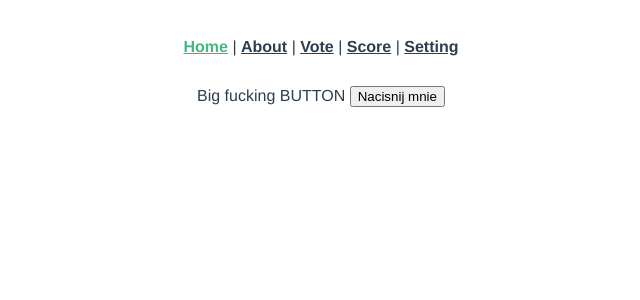
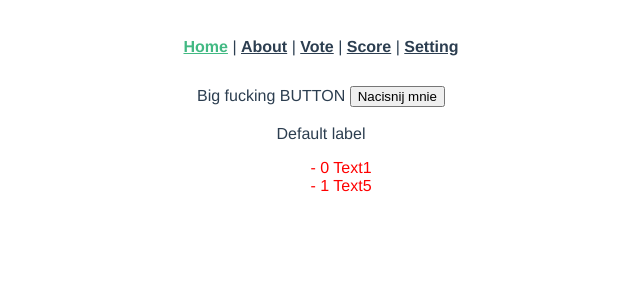
Before and after one commit to toper/DevMeetingVueEx, a Vue app in the folder VueAdvance/: page /#/ in a window 1280 px wide. Shown: the top 300 px of the page, without its empty margins (319-959 px from the left). Built offline with nearby package versions, Linux system fonts and the light colour scheme.

Commit message:
[#3.2] Add Optionvote

```diff
--- /dev/null
+++ b/VueAdvance/src/components/VoteOptions.vue
@@ -0,0 +1,56 @@
+<template>
+  <label>
+    {{label}}
+    <ul>
+      <slot v-for="el in options" name="item" :el="el">
+        <li :key="el.id">{{ el.text }}</li>
+      </slot>
+    </ul>
+  </label>
+</template>
+
+<script>
+export default {
+  Name: "VoteOptions",
+  inheritAttrs: false,
+  components: {},
+  props: {
+    value: {
+      type: String,
+      default: ""
+    },
+    label: {
+      type: String,
+      default: "Default label"
+    },
+    options: {
+      type: Array,
+      default: () => [
+        {
+          id: 0,
+          text: "Eat pizza",
+          createdAt: "2019-02-02T12:43:35.404Z"
+        },
+        {
+          id: 1,
+          text: "Eat burger",
+          createdAt: "2019-02-02T12:43:35.404Z"
+        }
+      ]
+    }
+  },
+  data: () => ({}),
+  computed: {
+    // listeners() {
+    //   const { click, ...listeners } = this.$listeners;
+    //   return listeners;
+    // },
+  },
+  methods: {
+    //3/ 8. Input is explicitly defined to properly update value binded as v-model
+    customInput(event) {
+      this.$emit("click", event.target.value);
+    }
+  }
+};
+</script>
--- a/VueAdvance/src/views/Home.vue
+++ b/VueAdvance/src/views/Home.vue
@@ -1,35 +1,53 @@
 <template>
   <div class="home">
-
-    <BaseButton @click="Fire" label="Big fucking BUTTON" :isLoading="loading">
-      {{textValue}}
-    </BaseButton>
+    <BaseButton @click="Fire" label="Big fucking BUTTON" :isLoading="loading">{{textValue}}</BaseButton>
+    <br>
+    <br>
+    <VoteOptions :options="options">
+      <template v-slot:item="{ el }">
+        <div style="color: red;">- {{el.id}} {{el.text}}</div>
+      </template>
+    </VoteOptions>
   </div>
 </template>
 
 <script>
 // @ is an alias to /src
-import HelloWorld from '@/components/HelloWorld.vue'
-import BaseButton from '@/components/BaseButton.vue'
+import HelloWorld from "@/components/HelloWorld.vue";
+import BaseButton from "@/components/BaseButton.vue";
+import VoteOptions from "@/components/VoteOptions.vue";
 
 export default {
-  name: 'home',
+  name: "home",
   components: {
     HelloWorld,
-    BaseButton
+    BaseButton,
+    VoteOptions
   },
   data: () => ({
-    textValue: 'Nacisnij mnie',
-    loading: false
+    textValue: "Nacisnij mnie",
+    loading: false,
+    options: [
+      {
+        id: 0,
+        text: "Text1",
+        createdAt: "2019-04-02T12:43:35.404Z"
+      },
+      {
+        id: 1,
+        text: "Text5",
+        createdAt: "2019-04-02T12:43:35.404Z"
+      }
+    ]
   }),
   methods: {
     Fire() {
       console.log("fire");
-      setTimeout(()=>{
-        this.loading = false
+      setTimeout(() => {
+        this.loading = false;
       }, 3000);
       this.loading = true;
     }
   }
-}
+};
 </script>
```
Also changed, not shown: VueAdvance/src/components/BaseInput.vue (+45 -0 lines), 1 other file (tests, documents, lock files or other folders).
